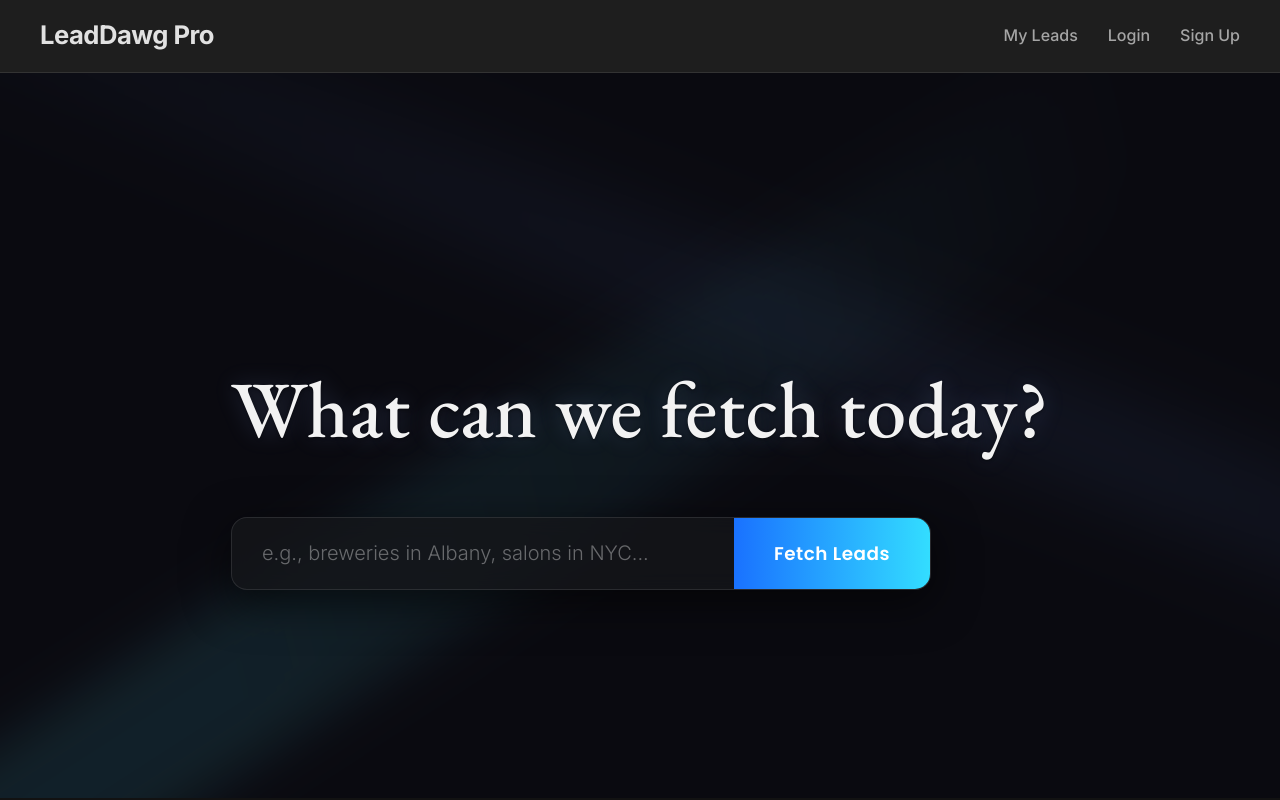
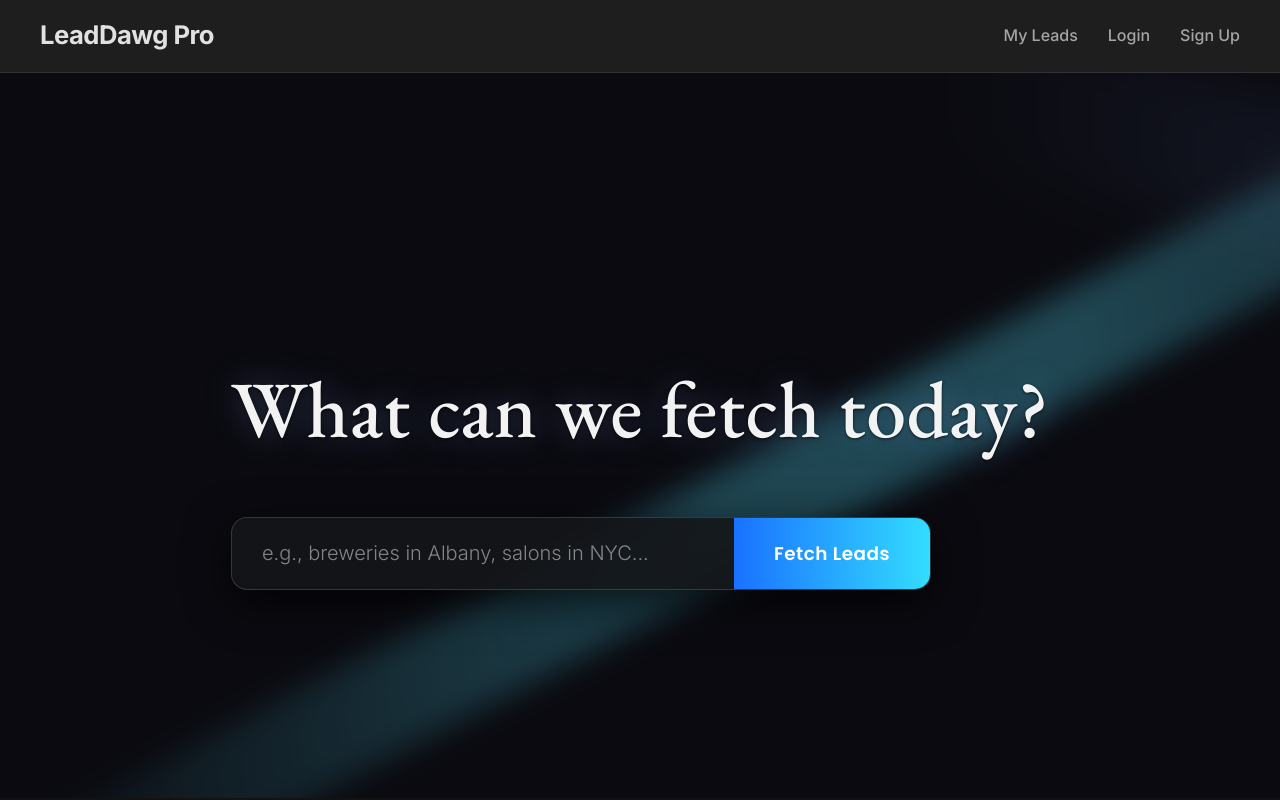
Before and after one commit to VentusMercurio/leaddawgprofrontend, a React (Vite) app: page / in a window 1280 px wide. Built offline with nearby package versions, Linux system fonts and the light colour scheme.

Commit message:
better streamer effect

```diff
--- a/src/pages/HomePage.module.css
+++ b/src/pages/HomePage.module.css
@@ -7,88 +7,92 @@
   align-items: center;
   min-height: calc(100vh - 75px);
   padding: 20px;
-  background-color: #0A0A10; /* Even deeper, slightly blue-tinted black */
+  background-color: #0A0A10;
   position: relative;
   overflow: hidden;
 }
 
-/* --- STREAM EFFECT BACKGROUND --- */
+/* --- BRIGHTER & MORE CENTERED STREAM EFFECT --- */
 .homePageContainer::before,
 .homePageContainer::after {
   content: '';
   position: absolute;
-  left: 50%; /* Start them centered horizontally for easier transform origin */
-  top: 50%;  /* Start them centered vertically */
-  opacity: 0.3; /* Start with a moderate opacity for visibility */
+  left: 50%;
+  /* Start them vertically centered then offset with transform */
+  top: 50%;
+  opacity: 0.4; /* INCREASED OPACITY SIGNIFICANTLY - Start here for tuning */
   z-index: 0;
   will-change: transform, opacity;
-  transform-origin: center center; /* Ensure rotations/scales are from the center */
+  transform-origin: center center;
+  border-radius: 100px;
 }
 
-.homePageContainer::before { /* First light stream */
-  width: 200%; /* Very wide to simulate a long stream */
-  height: 150px; /* Relatively thin, like a ribbon */
+.homePageContainer::before { /* Stream 1 - Brighter Cyan/Blue */
+  width: 160vw;
+  height: 100px;
   background: linear-gradient(
-    to right,
-    hsla(190, 100%, 70%, 0),     /* Transparent edge */
-    hsla(190, 100%, 65%, 0.4) 40%, /* Cyan core, slightly more opaque */
-    hsla(190, 100%, 65%, 0.4) 60%,
-    hsla(190, 100%, 70%, 0)      /* Transparent edge */
+    90deg,
+    hsla(190, 100%, 80%, 0) 0%,    /* Transparent start */
+    hsla(190, 95%, 65%, 0.7) 40%,  /* BRIGHTER & MORE OPAQUE CYAN CORE */
+    hsla(190, 95%, 65%, 0.7) 60%,
+    hsla(190, 100%, 80%, 0) 100%   /* Transparent end */
   );
-  filter: blur(25px); /* Less blur to keep it somewhat defined */
-  border-radius: 75px; /* Rounded ends for the ribbon */
-  animation: streamFlowOne 25s infinite linear;
-  /* Initial transform to position and rotate it off-center */
-  transform: translate(-50%, -150%) rotate(-35deg) skewX(-20deg);
+  filter: blur(15px); /* REDUCED BLUR for more definition */
+  animation: streamCenterFlowOne 22s infinite linear;
+  /* Initial transform: centered, then offset and rotated */
+  transform: translate(-50%, -50%) rotate(-30deg) skewX(-20deg);
 }
 
-.homePageContainer::after { /* Second light stream, different properties */
-  width: 250%;
-  height: 100px;
+.homePageContainer::after { /* Stream 2 - Brighter Deeper Blue */
+  width: 200vw;
+  height: 140px;
   background: linear-gradient(
-    to right,
-    hsla(220, 100%, 75%, 0),    /* Transparent edge */
-    hsla(220, 100%, 70%, 0.3) 45%, /* Blue core */
-    hsla(220, 100%, 70%, 0.3) 55%,
-    hsla(220, 100%, 75%, 0)     /* Transparent edge */
+    90deg,
+    hsla(220, 100%, 85%, 0) 0%,
+    hsla(220, 90%, 70%, 0.6) 45%, /* BRIGHTER & MORE OPAQUE BLUE CORE */
+    hsla(220, 90%, 70%, 0.6) 55%,
+    hsla(220, 100%, 85%, 0) 100%
   );
-  filter: blur(35px); /* Slightly more blur for depth */
-  border-radius: 50px;
-  animation: streamFlowTwo 35s infinite linear;
-  transform: translate(-50%, 100%) rotate(25deg) skewX(15deg);
-  animation-delay: -7s; /* Offset start */
+  filter: blur(25px); /* Slightly more blur than the first, but still defined */
+  animation: streamCenterFlowTwo 32s infinite linear;
+  transform: translate(-50%, -50%) rotate(20deg) skewX(15deg); /* Centered, then offset/rotated */
+  animation-delay: -8s;
 }
 
-@keyframes streamFlowOne {
+@keyframes streamCenterFlowOne {
   0% {
-    transform: translate(-50%, -150%) rotate(-35deg) skewX(-20deg) translateX(-100vw);
+    /* Start from one side, passing through center */
+    transform: translate(-120vw, -50%) rotate(-30deg) skewX(-20deg);
     opacity: 0;
   }
-  20% { /* Fade in */
-    opacity: 0.25;
+  10% {
+     opacity: 0.4; /* Target opacity */
   }
-  80% { /* Fade out */
-    opacity: 0.25;
+  90% {
+     opacity: 0.4; /* Hold opacity */
   }
   100% {
-    transform: translate(-50%, 50vh) rotate(-25deg) skewX(-20deg) translateX(100vw); /* Move across and slightly down */
+    /* End on the other side, passing through center */
+    transform: translate(120vw, -40%) rotate(-20deg) skewX(-20deg);
     opacity: 0;
   }
 }
 
-@keyframes streamFlowTwo {
+@keyframes streamCenterFlowTwo {
   0% {
-    transform: translate(-50%, 100%) rotate(25deg) skewX(15deg) translateX(100vw); /* Start from other side */
+    /* Start from other side, passing through center */
+    transform: translate(130vw, -50%) rotate(20deg) skewX(15deg);
     opacity: 0;
   }
-  20% {
-    opacity: 0.2;
+  10% {
+     opacity: 0.35; /* Target opacity */
   }
-  80% {
-    opacity: 0.2;
+  90% {
+     opacity: 0.35; /* Hold opacity */
   }
   100% {
-    transform: translate(-50%, -100vh) rotate(15deg) skewX(15deg) translateX(-100vw); /* Move across and slightly up */
+    /* End on the other side, passing through center */
+    transform: translate(-130vw, -60%) rotate(10deg) skewX(15deg);
     opacity: 0;
   }
 }
@@ -96,41 +100,44 @@
 
 
 /* --- Content Styles (ensure they are on top with z-index: 1) --- */
+/* Keep .heroSection, .tagline, .searchForm, .searchInput, .searchButton,
+   .message, .errorMessage, .resultsContainer styles from the previous "stylish" version.
+   The key is to ensure they ALL have 'position: relative; z-index: 1;'
+   if they are direct children of .homePageContainer or need to sit above the animation.
+*/
 .heroSection, .tagline, .searchForm, .message, .resultsContainer {
   position: relative;
   z-index: 1;
 }
-/* ... (Keep .heroSection, .tagline, .searchForm, .searchInput, .searchButton styles as they were in the version you liked) ... */
-/* Ensure .tagline has a good contrast against potential light streams */
+
 .tagline {
   font-family: 'EB Garamond', 'Georgia', serif;
   font-size: clamp(2.8rem, 8vw, 5rem);
-  color: rgba(255, 255, 255, 0.95); /* Keep it bright */
+  color: rgba(255, 255, 255, 0.95);
   margin-bottom: 60px;
   font-weight: 500;
   line-height: 1.2;
   letter-spacing: 0.5px;
   white-space: nowrap;
-  text-shadow: 0 1px 3px rgba(0,0,0,0.5), 0 0 25px rgba(150, 180, 255, 0.2); /* Add a stronger dark shadow for pop */
+  text-shadow: 0 1px 3px rgba(0,0,0,0.7), 0 0 35px rgba(150, 180, 255, 0.3); /* Stronger shadow */
 }
 
 .searchForm {
   display: flex; width: 100%; max-width: 700px;
-  background-color: rgba(20, 22, 25, 0.8); /* Darker, less transparent surface */
-  border: 1px solid rgba(255, 255, 255, 0.1);
+  background-color: rgba(20, 22, 25, 0.9); /* More opaque for better readability of placeholder */
+  border: 1px solid rgba(255, 255, 255, 0.15);
   border-radius: 16px; overflow: hidden;
-  box-shadow: 0 12px 45px rgba(0, 0, 0, 0.6);
-  backdrop-filter: blur(10px); -webkit-backdrop-filter: blur(10px);
+  box-shadow: 0 12px 45px rgba(0, 0, 0, 0.7); /* Stronger shadow */
+  backdrop-filter: blur(8px); -webkit-backdrop-filter: blur(8px); /* Reduced blur a bit if bg is busier */
 }
 
-/* ... (searchInput, searchButton, message, errorMessage, resultsContainer - ensure they are readable against the new effect) ... */
 .searchInput { flex-grow: 1; background-color: transparent; border: none; padding: 22px 30px; font-size: 1.25rem; font-family: 'Inter', sans-serif; outline: none; color: var(--text-color); }
-.searchInput::placeholder { color: var(--text-muted-color); opacity: 0.6; font-weight: 300; }
+.searchInput::placeholder { color: var(--text-muted-color); opacity: 0.8; font-weight: 300; } /* Placeholder more visible */
 .searchButton { border: none; background: linear-gradient(90deg, hsla(217, 100%, 55%, 1) 0%, hsla(190, 100%, 60%, 1) 100%); color: white; padding: 22px 40px; font-size: 1.15rem; font-family: 'Poppins', sans-serif; cursor: pointer; transition: opacity 0.2s ease, transform 0.2s ease; font-weight: 600; letter-spacing: 0.5px; }
 .searchButton:hover { opacity: 0.9; transform: scale(1.03); }
 .searchButton:disabled { background: var(--secondary-color); opacity: 0.7; cursor: not-allowed; transform: none; }
 
-.message { margin-top: 30px; padding: 12px 18px; border-radius: 6px; text-align: center; width: 100%; max-width: 700px; font-size: 1rem; background-color: rgba(30, 30, 30, 0.85); border: 1px solid rgba(255, 255, 255, 0.1); backdrop-filter: blur(5px); -webkit-backdrop-filter: blur(5px); }
-.errorMessage { color: #ffacac; border-color: rgba(220, 53, 69, 0.5); background-color: rgba(220, 53, 69, 0.2); } /* Adjusted error bg */
+.message { margin-top: 30px; padding: 12px 18px; border-radius: 6px; text-align: center; width: 100%; max-width: 700px; font-size: 1rem; background-color: rgba(30, 30, 30, 0.9); border: 1px solid rgba(255, 255, 255, 0.1); backdrop-filter: blur(5px); -webkit-backdrop-filter: blur(5px); }
+.errorMessage { color: #ffacac; border-color: rgba(220, 53, 69, 0.5); background-color: rgba(220, 53, 69, 0.2); }
 .resultsContainer { width: 100%; max-width: 1100px; margin-top: 60px; padding: 0 20px; }
 .resultsContainer h3 { font-size: 1.8rem; color: var(--text-color); margin-bottom: 25px; text-align: left; padding-left: 0; border-bottom: 1px solid var(--border-color); padding-bottom: 10px; }
```
